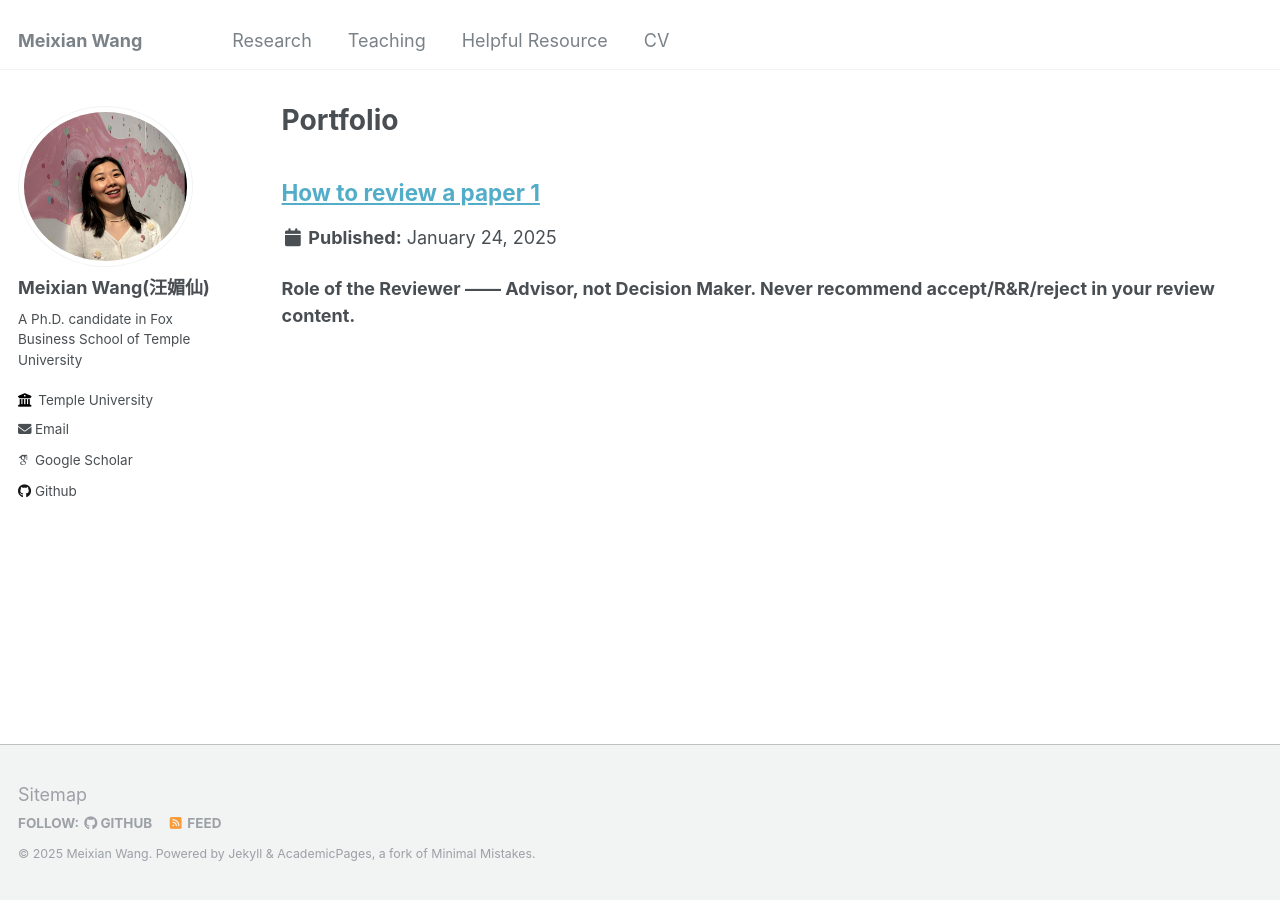
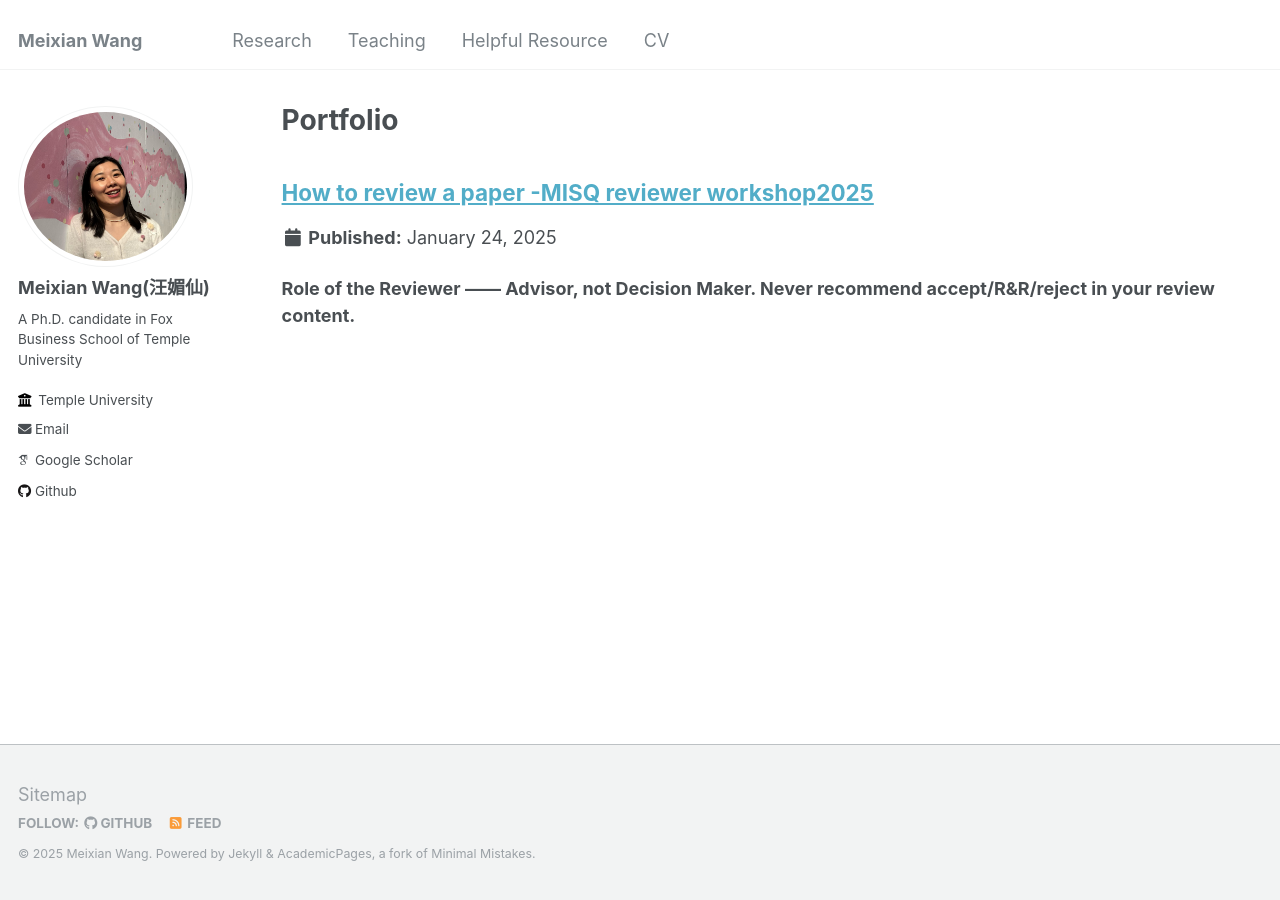
Before and after one commit to MeixianWang2/MeixianWang2.github.io, a Jekyll site: the page built from _pages/portfolio.html, in a window 1280 px wide. Built offline with Jekyll 4.4.1, drawn with Linux system fonts in a browser that asks for light colours; some web fonts are replaced.

Commit message:
Update howtoreview.md

```diff
--- a/_portfolio/howtoreview.md
+++ b/_portfolio/howtoreview.md
@@ -1,5 +1,5 @@
 ---
-title: "How to review a paper 1"
+title: "How to review a paper -MISQ reviewer workshop2025"
 collection: portfolio
 ---
 
```
